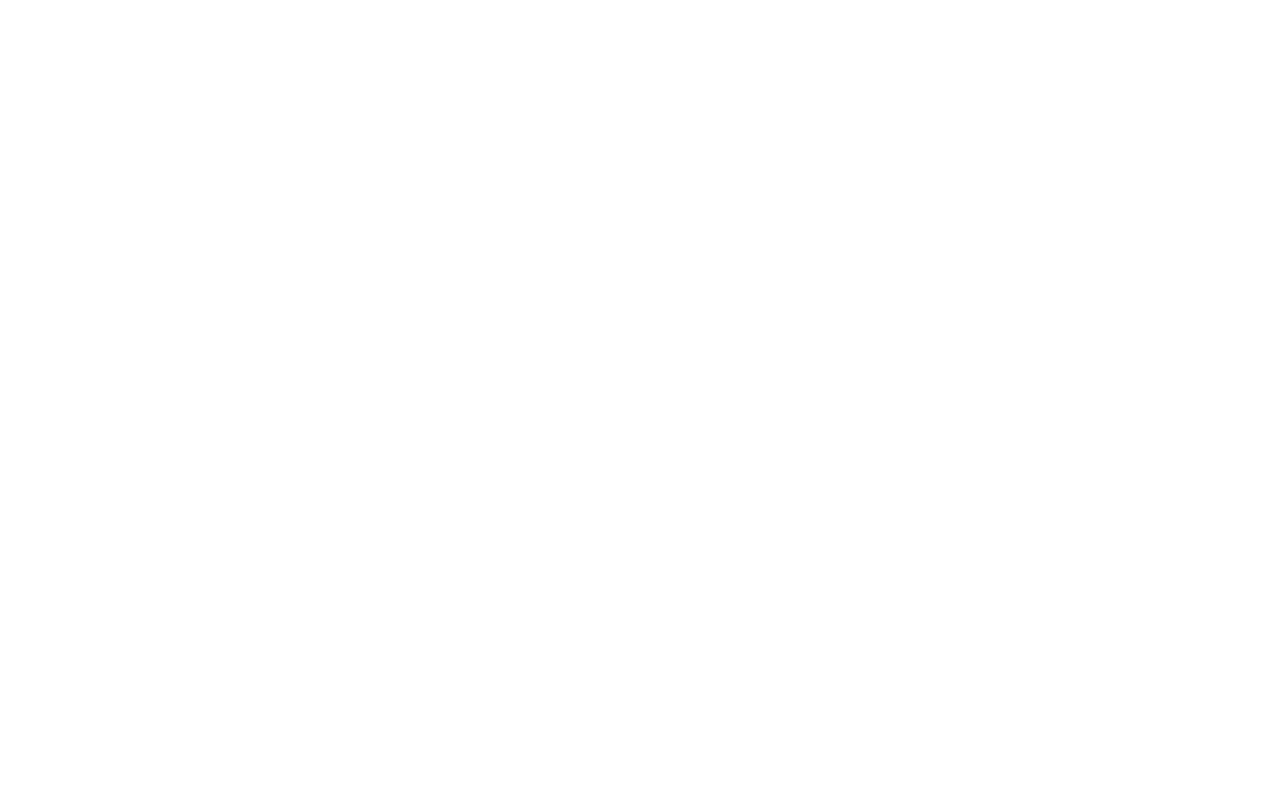
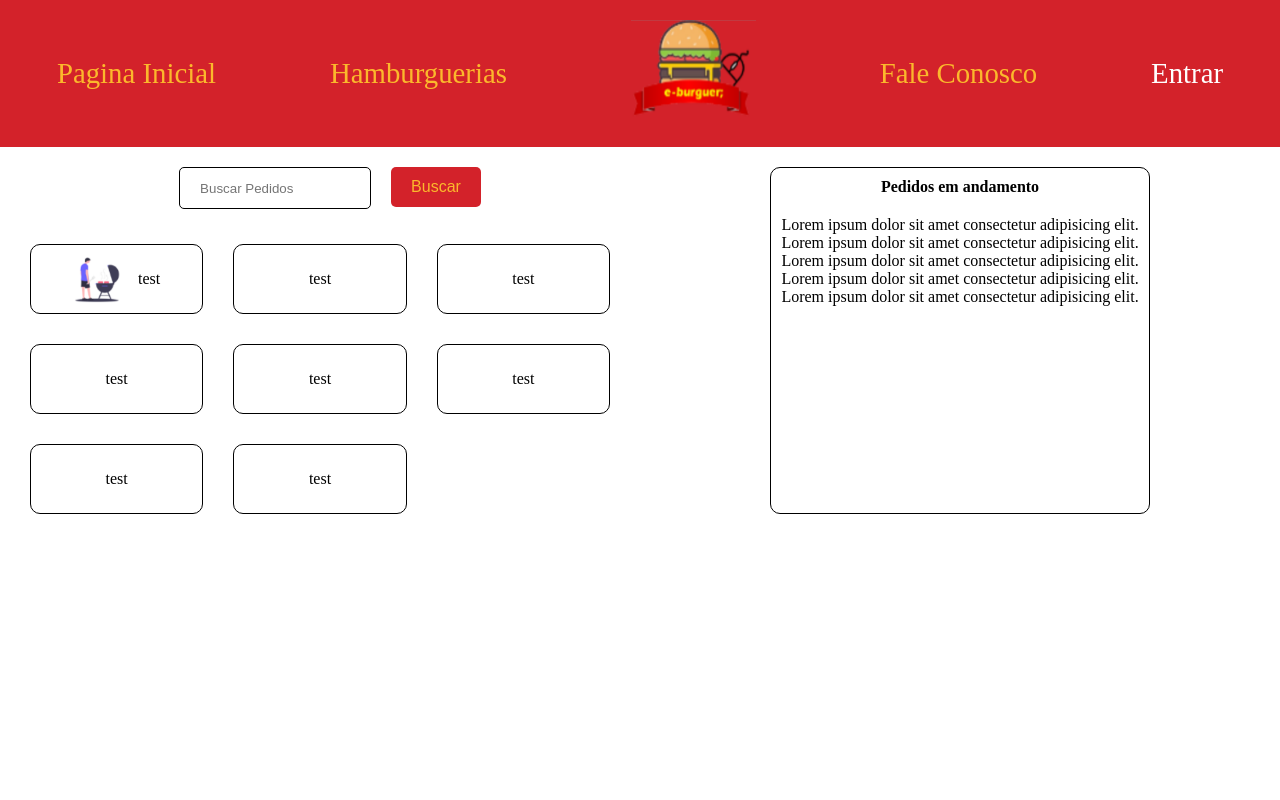
Before and after one commit to MatheusRFilho/E-Burguer, a React (Create React App) app: page /pedidos in a window 1280 px wide. Shown: the top 800 px of the page. Built offline with nearby package versions, Linux system fonts and the light colour scheme.

Commit message:
feat: static pedidos screen done

```diff
--- a/src/App.js
+++ b/src/App.js
@@ -3,6 +3,7 @@
 import './App.css';
 import Home from './pages/Home';
 import Hamburguerias from './pages/hamburguerias';
+import Pedidos from './pages/pedidos';
 
 function App() {
   return (
@@ -10,6 +11,7 @@
       <Switch>
         <Route path="/" component={Home} exact />
         <Route path="/hamburguerias" component={Hamburguerias} />
+        <Route path="/pedidos" component={Pedidos} />
         {/* <Route path="/new-vehicle" component={BuyNewVehicle} /> */}
       </Switch>
     </BrowserRouter>
--- a/src/globalComponents/navbar/Navbar.js
+++ b/src/globalComponents/navbar/Navbar.js
@@ -12,7 +12,7 @@
       </div>
       <div className="nav-bar-div">
         {activeItem === 'hamburguerias' ? (
-          <a className="link" href="/hamburguerias">
+          <a className="link" href="/pedidos">
             Pedidos
           </a>
         ) : (
--- /dev/null
+++ b/src/pages/pedidos/index.js
@@ -0,0 +1,70 @@
+import './style.css';
+import NavBar from '../../globalComponents/navbar/Navbar.js';
+import Footer from '../../globalComponents/footer/Footer.js';
+import { useState } from 'react';
+import CardHamburgueria from '../../globalComponents/cardHamburgueria';
+
+import logoHamburgueria from '../../images/logohamburgueria.png';
+
+function Pedidos() {
+  const [searchText, setSearchText] = useState('');
+
+  const handleSearchText = (event) => {
+    setSearchText(event.target.value);
+  };
+
+  return (
+    <>
+      <NavBar></NavBar>
+      <div className="content">
+        <div className="pedidos-div">
+          <div className="firstDiv">
+            <form className="form-search">
+              <div className="form-input">
+                <input
+                  type="text"
+                  value={searchText}
+                  onChange={handleSearchText}
+                  placeholder="Buscar Pedidos"
+                  id="searchText"
+                />
+
+                <button
+                  type="button"
+                  className="form-button"
+                  onClick={() => {
+                    console.log(searchText);
+                  }}
+                >
+                  <p>Buscar</p>
+                </button>
+              </div>
+            </form>
+
+            <div className="hamburguerias-card">
+              <CardHamburgueria image={logoHamburgueria} text="test" />
+              <CardHamburgueria text="test" />
+              <CardHamburgueria text="test" />
+              <CardHamburgueria text="test" />
+              <CardHamburgueria text="test" />
+              <CardHamburgueria text="test" />
+              <CardHamburgueria text="test" />
+              <CardHamburgueria text="test" />
+            </div>
+          </div>
+          <div className="secondDiv">
+            <h4>Pedidos em andamento</h4>
+            <p>Lorem ipsum dolor sit amet consectetur adipisicing elit.</p>
+            <p>Lorem ipsum dolor sit amet consectetur adipisicing elit.</p>
+            <p>Lorem ipsum dolor sit amet consectetur adipisicing elit.</p>
+            <p>Lorem ipsum dolor sit amet consectetur adipisicing elit.</p>
+            <p>Lorem ipsum dolor sit amet consectetur adipisicing elit.</p>
+          </div>
+        </div>
+      </div>
+      <Footer></Footer>
+    </>
+  );
+}
+
+export default Pedidos;
--- /dev/null
+++ b/src/pages/pedidos/style.css
@@ -0,0 +1,74 @@
+.content {
+  height: 100vh;
+}
+
+.home-ps {
+  margin-top: 40px;
+}
+
+.home-text {
+  margin: 15px 10px;
+}
+
+.form-input {
+  display: flex;
+  justify-content: center;
+}
+
+.form-input input {
+  margin: 0 20px 15px;
+  padding: 20px;
+  width: 30%;
+  height: 30px;
+  border: 1px solid black;
+  border-radius: 5px;
+}
+
+.form-button {
+  padding: 20px;
+  height: 30px;
+
+  display: flex;
+  align-items: center;
+
+  background-color: #D3222A;
+  border: none;
+  border-radius: 5px;
+  cursor: pointer;
+}
+
+.form-button p {
+  font-size: 1rem;
+  color: #fbb82c;
+}
+
+.hamburguerias-card {
+  display: grid;
+  grid-template-columns: repeat(auto-fit, minmax(150px, 1fr));
+  grid-gap: 30px;
+
+  margin: 20px 30px ;
+}
+
+.pedidos-div {
+  flex: 1;
+  display: flex;
+  flex-direction: row;
+}
+
+.pedidos-div .firstDiv {
+  margin-top: 20px;
+  width: 50%;
+}
+
+.pedidos-div .secondDiv {
+  text-align: center;
+  margin: 20px auto;
+  border: 1px solid black;
+  border-radius: 10px;
+  padding: 10px;
+}
+
+.pedidos-div .secondDiv h4 {
+  margin-bottom: 20px;
+}
```
